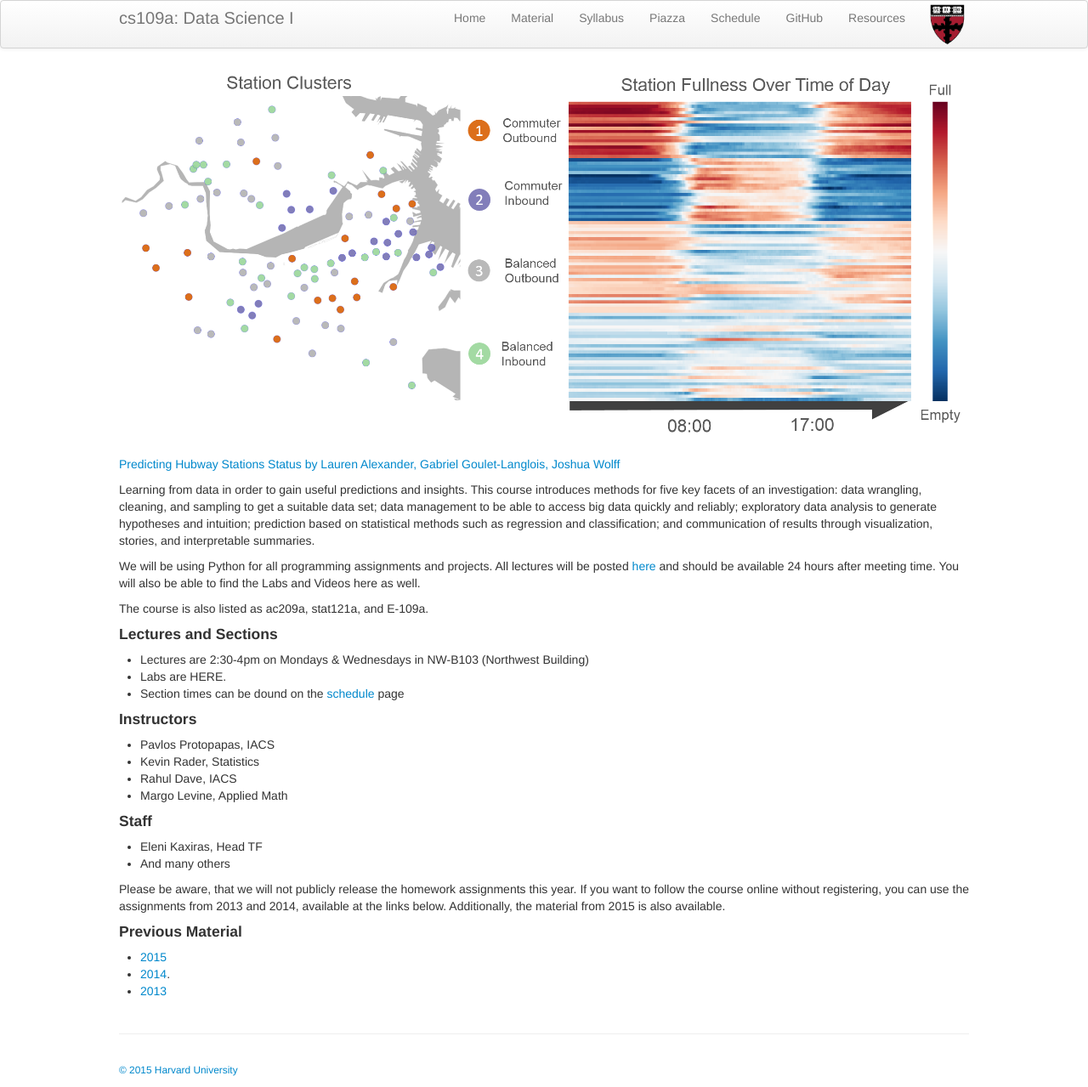
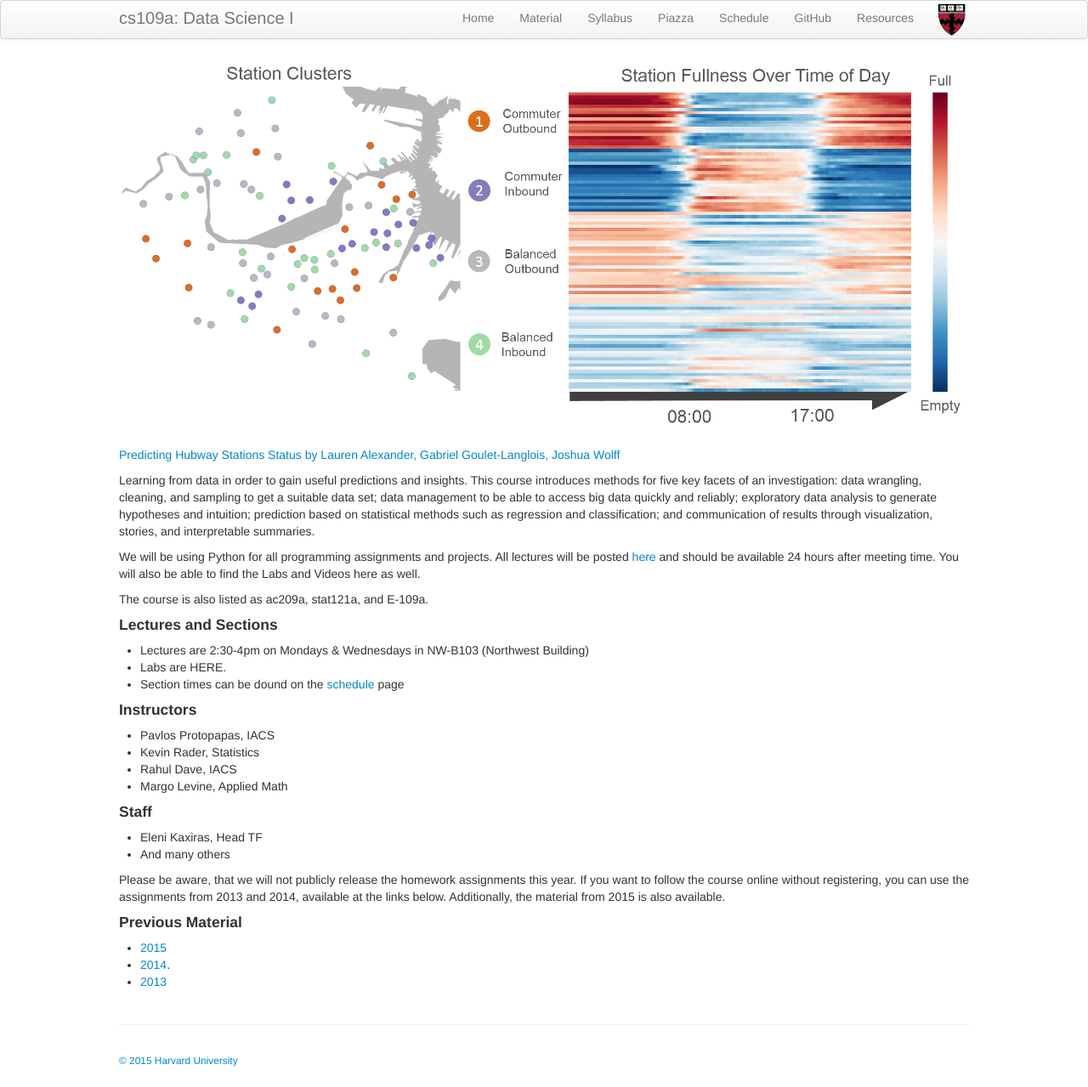
Before and after one commit to cs109/a-2017, a Jekyll site: the page built from index.md, in a window 1280 px wide. Shown: the whole page at 85% size. Built offline with Jekyll 4.4.1, drawn with Linux system fonts in a browser that asks for light colours.

Commit message:
tinkering with page layouts 6

```diff
--- a/_includes/themes/twitter/default.html
+++ b/_includes/themes/twitter/default.html
@@ -32,7 +32,7 @@
       <div class="navbar-inner">
         <div class="container-narrow">
           <a class="brand" href="{{ HOME_PATH }}">{{ site.title }}</a>
-          <a href="http://www.seas.harvard.edu"><img src="https://raw.githubusercontent.com/cs109/a-2017/gh-pages/figures/SEASLogo_RGB.png" width="50" height="55" alt="Site logo" pagespeed_url_hash="2699053971" align = "right">
+          <a href="http://www.seas.harvard.edu"><img src="https://raw.githubusercontent.com/cs109/a-2017/gh-pages/figures/SEASLogo_RGB.png" width="40" height="44" alt="Site logo" pagespeed_url_hash="2699053971" align = "right">
 </a>
           <ul class="nav">
               <li><a href="{{ BASE_PATH }}/index.html">Home</a></li>
```
